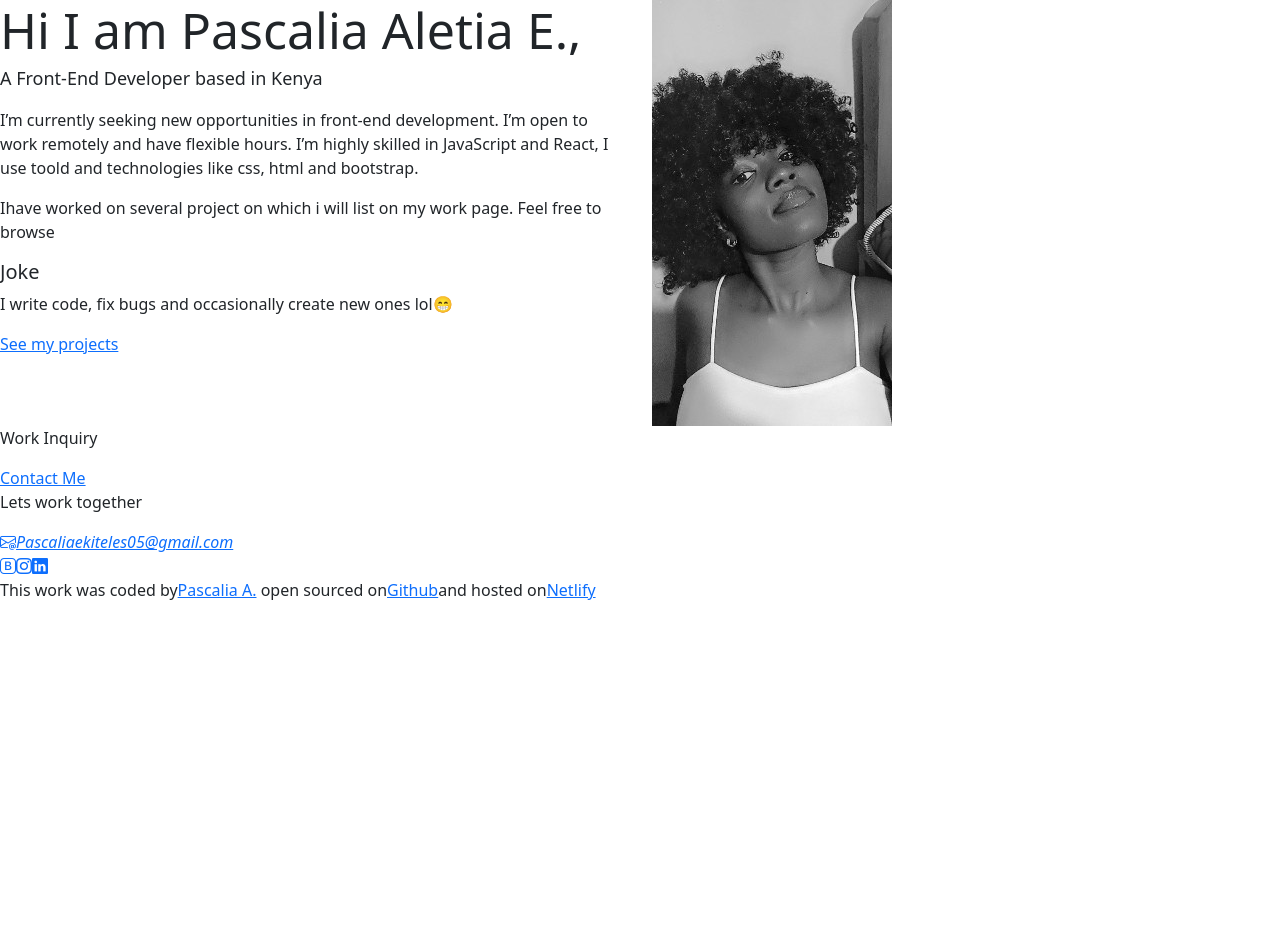
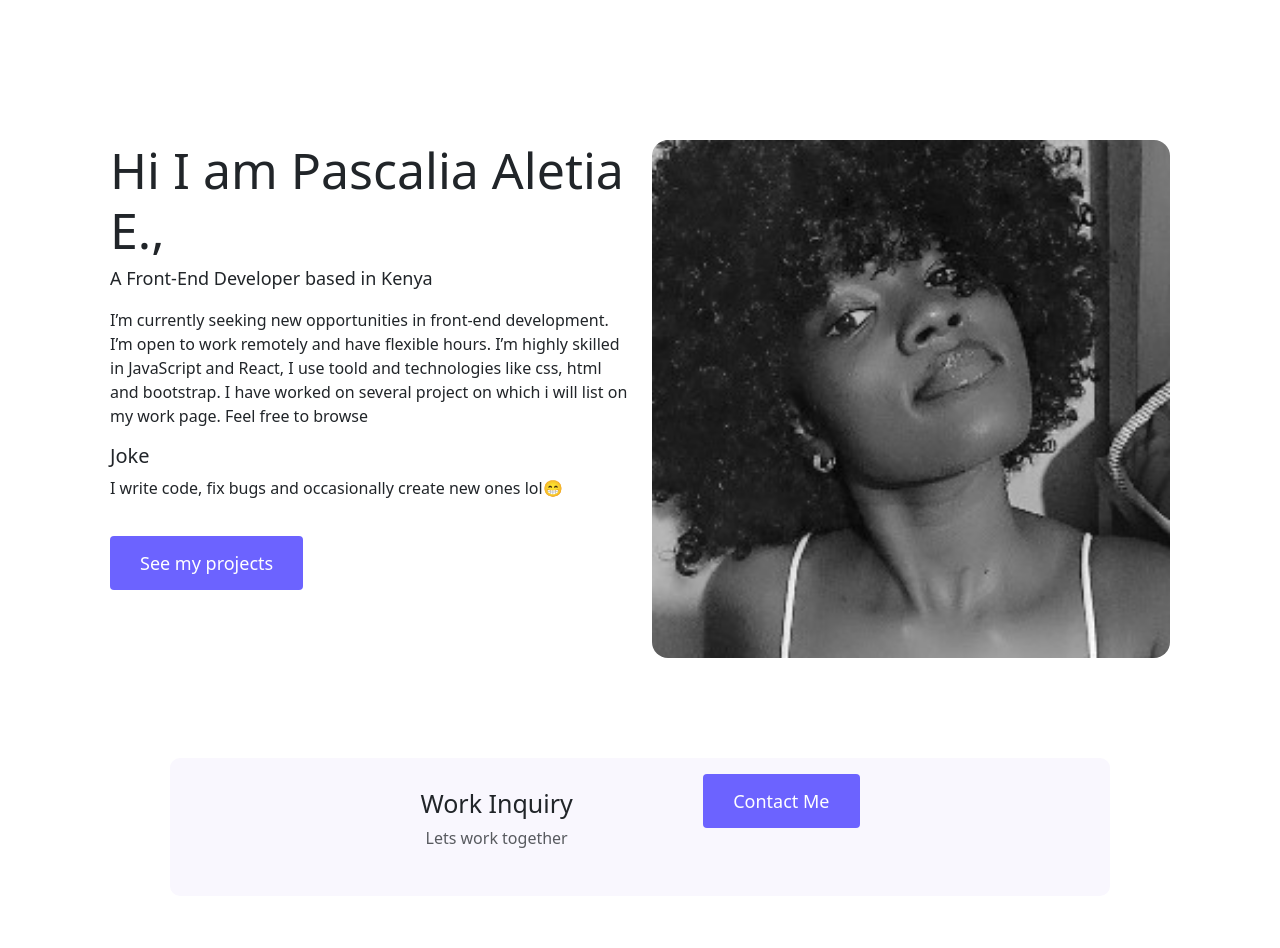
Before and after one commit to passiedaniels/portfolioPascalia, a React (Create React App) app: page /About in a window 1280 px wide. Shown: the top 948 px of the page. Before the commit the page ends 800 px from the top, so only its background shows below. Built offline with nearby package versions, Linux system fonts and the light colour scheme.

Commit message:
added css on homepage and about page

```diff
--- /dev/null
+++ b/src/About.css
@@ -0,0 +1,28 @@
+.content-container {
+  padding: 60px 20px;
+}
+.About-img {
+  width: 100%;
+  aspect-ratio: 1/1;
+  object-fit: cover;
+  border-radius: 16px;
+}
+
+.About {
+  padding: 80px 20px;
+}
+.Button-About {
+  background: var(--branding-color);
+  border-radius: 4px;
+  color: white;
+  text-decoration: none;
+  font-size: 18px;
+  line-height: 27px;
+  padding: 15px 30px;
+}
+.joke-p {
+  margin-bottom: 50px;
+}
+.Footer-About {
+  margin-top: 100px;
+}
--- a/src/App.css
+++ b/src/App.css
@@ -7,6 +7,6 @@
 }
 
 .App {
-  padding-top: 80px;
+  padding-top: 50px;
   text-align: center;
 }
--- a/src/Footer.css
+++ b/src/Footer.css
@@ -0,0 +1,27 @@
+.footer {
+  text-align: center;
+
+  margin: 60px;
+}
+
+.footer .contact-box {
+  background: var(--secondary-color);
+  padding: 30px 120px;
+  border-radius: 10px;
+}
+.contact-Button {
+  background: var(--branding-color);
+  border-radius: 4px;
+  color: white;
+  text-decoration: none;
+  font-size: 18px;
+  line-height: 27px;
+  padding: 15px 30px;
+}
+a {
+  text-decoration: none;
+  color: var(--branding-color);
+}
+.social-Media {
+  font-size: 20px;
+}
--- /dev/null
+++ b/src/Images.css
@@ -0,0 +1,8 @@
+.gallery-img {
+  width: 100%;
+  max-width: 200px;
+  aspect-ratio: 1/1;
+  object-fit: cover;
+  margin-top: 10px;
+  margin-bottom: 20px;
+}
--- a/src/Pages/AboutPage.js
+++ b/src/Pages/AboutPage.js
@@ -1,33 +1,39 @@
 import React from "react";
 import Me from "../images/me.jpg";
 import Footer from "../components/Footer";
+import "../About.css";
 
 export default function AboutPage() {
   return (
-    <div className="About">
+    <div className=" container About">
+      <div className="content-container">
         <div className="row">
-        <div className="col">
+          <div className="col-6">
             <h1>Hi I am Pascalia Aletia E.,</h1>
             <h4>A Front-End Developer based in Kenya</h4>
-          <p>
+            <p className="About-p">
               I’m currently seeking new opportunities in front-end development.
               I’m open to work remotely and have flexible hours. I’m highly
               skilled in JavaScript and React, I use toold and technologies like
-            css, html and bootstrap.
-          </p>
-          <p>
-            Ihave worked on several project on which i will list on my work
-            page. Feel free to browse
+              css, html and bootstrap. I have worked on several project on which
+              i will list on my work page. Feel free to browse
             </p>
             <h5>Joke</h5>
-          <p>I write code, fix bugs and occasionally create new ones lol😁</p>
-          <a href="https/">See my projects</a>
+            <p className="joke-p">
+              I write code, fix bugs and occasionally create new ones lol😁
+            </p>
+            <a href="https/" className="Button-About">
+              See my projects
+            </a>
           </div>
-        <div className="col">
-          <img src={Me} alt="ME" />
+          <div className="col-6 img-fluid">
+            <img src={Me} alt="ME" className=" About-img" />
           </div>
         </div>
+        <div className="Footer-About">
           <Footer />
+        </div>
+      </div>
     </div>
   );
 }
--- a/src/components/Footer.js
+++ b/src/components/Footer.js
@@ -2,39 +2,47 @@ import React from "react";
 import "../Footer.css";
 export default function Footer() {
   return (
+    <div className=" Container footer">
+      <div className="container-footer">
+        <div className="contact-box justify-content-evenly mb-5  d-md-flex">
           <div>
-      <div>
-        <p className="p1">Work Inquiry</p>
+            <h3>Work Inquiry</h3>
+            <p className="text-muted">Lets work together</p>
           </div>
           <div>
-        <a href="https/">Contact Me</a>
+            <a href="https/" className="contact-Button mt-5 me-10">
+              Contact Me
+            </a>
           </div>
-      <div>
-        <p>Lets work together</p>
         </div>
-      <div className="ContactInfo ">
+
+        <div className="ContactInfo  ">
           <div>
             <a
               href="https://www.instagram.com/ekiteles_pae"
               target="_blank"
               rel="noreferrer"
             >
-            <i class="bi bi-envelope-at">Pascaliaekiteles05@gmail.com</i>
+              <i class=" email bi bi-envelope-at  ">
+                {" "}
+                Pascaliaekiteles05@gmail.com
+              </i>
             </a>
           </div>
+          <div className="social-Media  ">
             <a
               href="https://www.instagram.com/ekiteles_pae"
               target="_blank"
               rel="noreferrer"
             >
-          <i class="bi bi-bootstrap"></i>
+              <i class="  bi bi-bootstrap"></i>
             </a>
             <a
               href="https://www.instagram.com/ekiteles_pae"
               target="_blank"
               rel="noreferrer"
             >
-          <i className="bi bi-instagram"></i>
+              <i className=" ms-3 bi bi-instagram"></i>
             </a>
 
             <a
@@ -42,17 +50,22 @@ export default function Footer() {
               target="_blank"
               rel="noreferrer"
             >
-          <i class="bi bi-linkedin"></i>
+              <i class=" ms-3 bi bi-linkedin"></i>
             </a>
+          </div>
         </div>
         <p>
           This work was coded by
-        <a href="https://github.com/passiedaniels">Pascalia A.</a> open sourced
-        on
-        <a href="https://github.com/passiedaniels/portfolioPascalia">Github</a>
+          <a href="https://github.com/passiedaniels"> Pascalia A.</a> open
+          sourced on
+          <a href="https://github.com/passiedaniels/portfolioPascalia">
+            {" "}
+            Github
+          </a>
           and hosted on
-        <a href="https://pascaliaportfolio.netlify.app/">Netlify</a>
+          <a href="https://pascaliaportfolio.netlify.app/"> Netlify</a>
         </p>
+      </div>
     </div>
   );
 }
--- a/src/components/Header.js
+++ b/src/components/Header.js
@@ -3,13 +3,15 @@ import "../Homepage.css";
 
 export default function Header() {
   return (
-    <div className="container">
+    <div>
       <div>
-        <header className="Header1">
+        <header className="Header1 ">
           <h3>👩‍💻 Hello i am </h3>
           <h1>Pascalia Aletia</h1>
-          <h4>A Junior Front-End Developer Based in Nairobi Kenya</h4>
-          <a className="link" href="https">
+          <h4 className="mb-5">
+            A Junior Front-End Developer Based in Nairobi Kenya
+          </h4>
+          <a className="link " href="https">
             Contact me
           </a>
         </header>
--- a/src/components/Images.js
+++ b/src/components/Images.js
@@ -1,4 +1,5 @@
 import React from "react";
+import "../Images.css";
 import html from "../images/htmlimage.webp";
 import css from "../images/cssimage.webp";
 import bootstrap from "../images/bootstrap.webp";
@@ -8,32 +9,34 @@ import react from "../images/logo.svg";
 
 export default function Images() {
   return (
-    <div className="Images">
+    <div className=" Container mt-5">
+      <div className="container-image">
         <main className="Main1">
           <h2>Tools & Technologies I know</h2>
           <div className="icons">
             <div className="row">
-            <div className="col">
-              <img src={css} alt="CSS" />
+              <div className="col-6 col-md-4">
+                <img src={css} alt="CSS" className="gallery-img" />
               </div>
-            <div className="col">
-              <img src={bootstrap} alt="Bootstrap" />
+              <div className=" col-6 col-md-4">
+                <img src={bootstrap} alt="Bootstrap" className="gallery-img" />
               </div>
-            <div className="col">
-              <img src={html} alt="HTML" />
+              <div className=" col-6 col-md-4">
+                <img src={html} alt="HTML" className="gallery-img" />
               </div>
-            <div className="col">
-              <img src={react} alt="React app" />
+              <div className=" col-6 col-md-4">
+                <img src={react} alt="React app" className="gallery-img" />
               </div>
-            <div className="col">
-              <img src={vscode} alt="Vs code" />
+              <div className=" col-6 col-md-4">
+                <img src={vscode} alt="Vs code" className="gallery-img" />
               </div>
-            <div className="col">
-              <img src={github} alt="Github" />
+              <div className=" col-6 col-md-4">
+                <img src={github} alt="Github" className="gallery-img" />
               </div>
             </div>
           </div>
         </main>
       </div>
+    </div>
   );
 }
```
Also changed, not shown: src/images/htmlimage.webp. Lines whose indentation alone changed are shown as unchanged.
